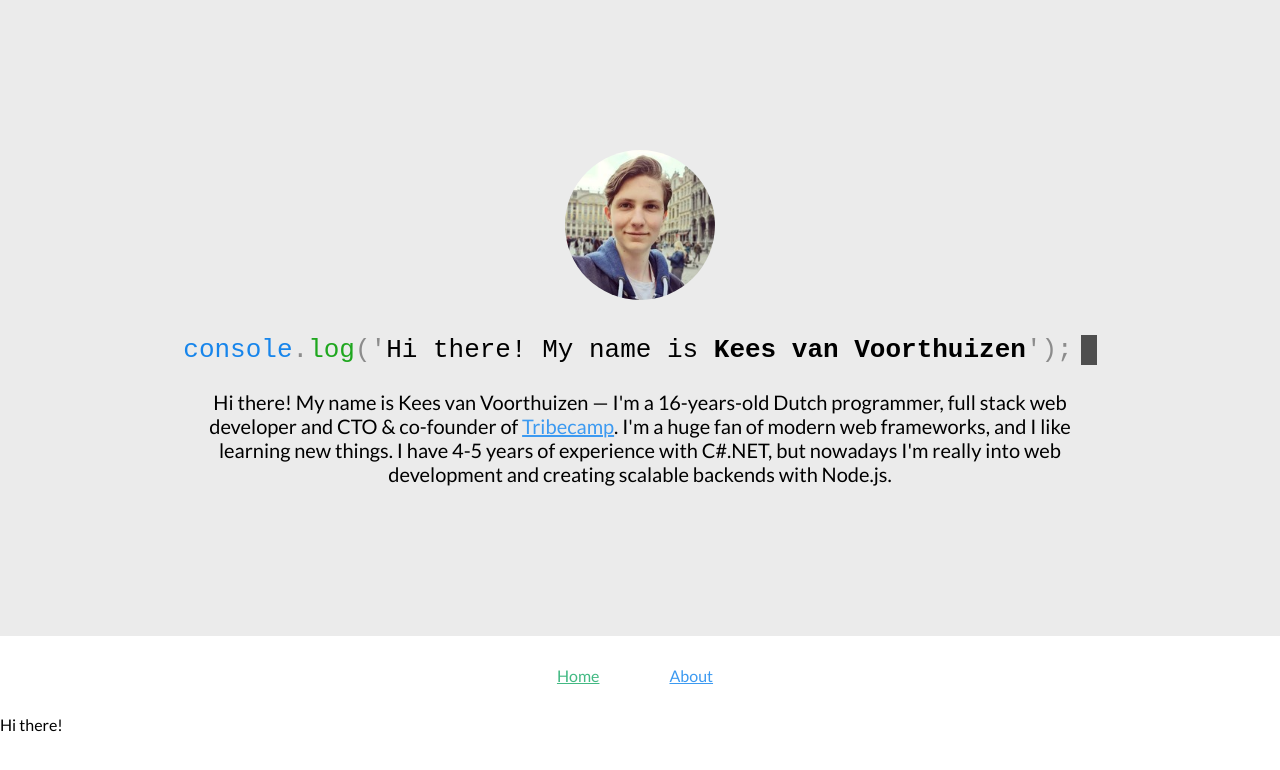
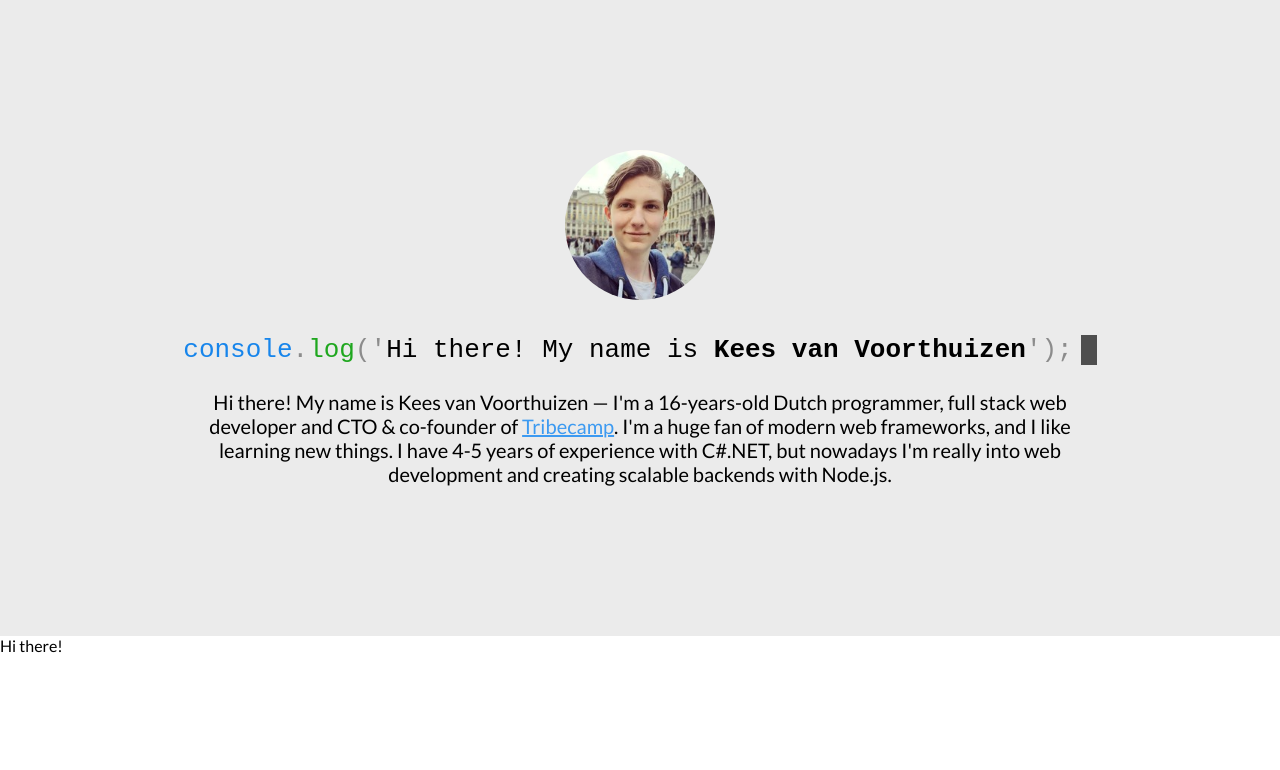
Before and after one commit to keesvv/portfolio-2020, a Vue app: page / in a window 1280 px wide. Shown: the top 770 px of the page. Built offline with nearby package versions, Linux system fonts and the light colour scheme.

Commit message:
Removed nav

```diff
--- a/src/App.vue
+++ b/src/App.vue
@@ -1,17 +1,12 @@
 <template>
   <div id="app">
     <jumbotron />
-
-    <div id="nav">
-      <router-link to="/">Home</router-link>
-      <router-link to="/about">About</router-link>
-    </div>
-    <router-view/>
+    <router-view />
   </div>
 </template>
 
 <script>
-import Jumbotron from '@/components/Jumbotron';
+import Jumbotron from '@/components/Jumbotron.vue';
 
 export default {
   components: {
```
